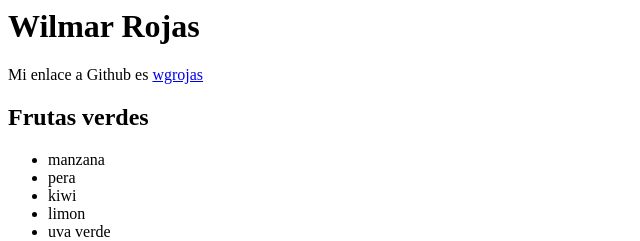
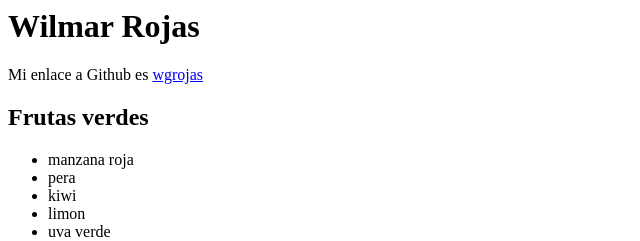
Before and after one commit to wgrojas/diplomado_python_6, a plain HTML site: page page/frutas.html in a window 1280 px wide. Shown: the top 241 px of the page, 0-640 px from the left. Drawn offline with Linux system fonts and the light colour scheme.

Commit message:
modify colour of fruit

```diff
--- a/page/frutas.html
+++ b/page/frutas.html
@@ -16,7 +16,7 @@
 
         <ul>
 
-			<li> manzana</li>
+			<li> manzana roja</li>
 			<li> pera </li>
 			<li> kiwi</li>
 			<li> limon</li>
```
